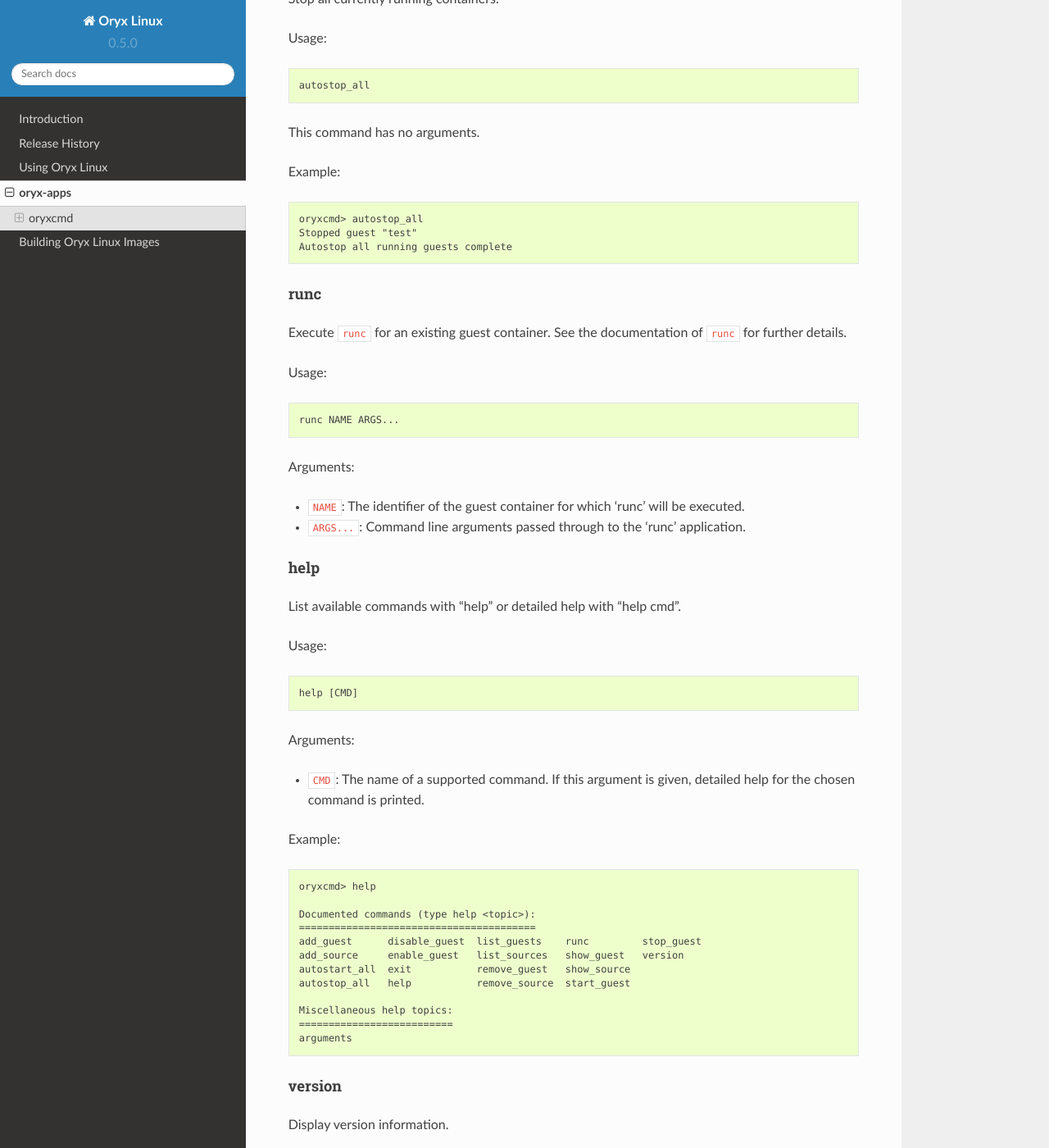
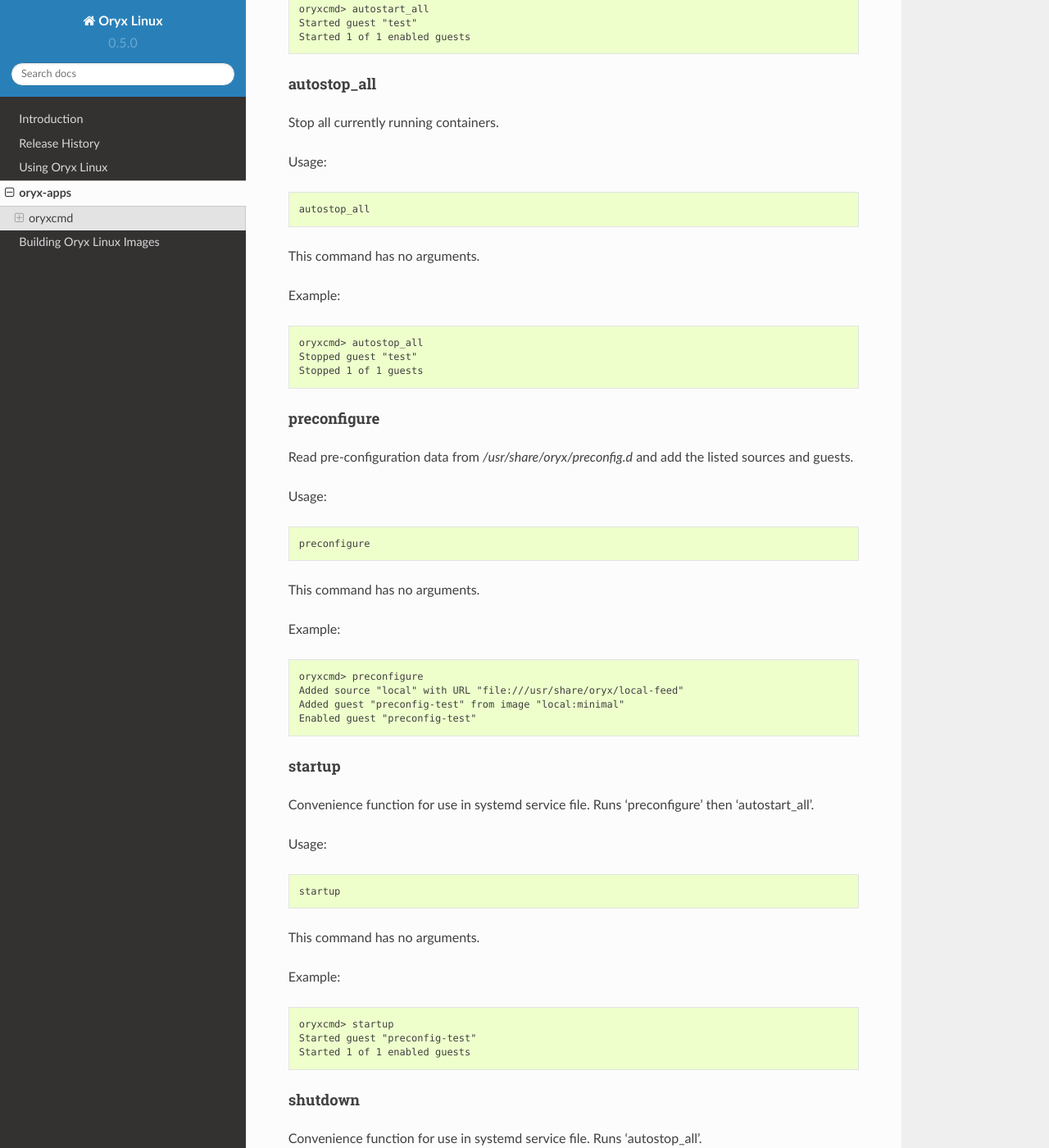
Before and after one commit to NetworkGradeLinux/mion, a Sphinx documentation site: the page built from docs/oryx-apps.rst, in a window 1280 px wide and 1400 px high, scrolled down 7580 px. Shown: the whole window at 82% size. Built offline with Sphinx 7.4.7 and the Read the Docs theme 2.0.0, drawn with Linux system fonts in a browser that asks for light colours; some of the changed text lies outside the part shown.

Commit message:
docs: Update oryxcmd reference
Signed-off-by: Paul Barker <pbarker@oryx-linux.org>

```diff
--- a/docs/oryx-apps.rst
+++ b/docs/oryx-apps.rst
@@ -220,21 +220,30 @@
     oryxcmd> show_guest test
     {
         "autostart_enabled": 0,
-	"image": {
-	    "APPLICATION_PROFILE": "minimal",
-            "COMMAND": "/bin/sh",
-	    "DISTRO": "oryx",
-	    "MACHINE": "raspberrypi3",
+	    "image": {
+	        "APPLICATION_PROFILE": "minimal",
+            "CAPABILITIES": [
+                "CAP_AUDIT_WRITE",
+                "CAP_KILL",
+                "CAP_NET_BIND_SERVICE",
+                "CAP_SYS_CHROOT",
+                "CAP_SETGID",
+                "CAP_SETUID"
+            ],
+            "COMMAND": "/sbin/start-sshd",
+	        "DISTRO": "oryx",
+	        "MACHINE": "raspberrypi3",
             "ROOTFS": "oryx-guest-minimal-raspberrypi3.tar.xz",
-	    "SYSTEM_PROFILE": "guest",
-	    "VERSION": "0.5.0"
-	},
-	"image_name": "minimal",
-	"path": "/var/lib/oryx-guests/test",
-	"source": {
-	    "url": "http://downloads.toganlabs.com/oryx/distro/0.5.0/raspberrypi3"
-	},
-	"source_name": "oryx"
+	        "SYSTEM_PROFILE": "guest",
+	        "SYSTEM_PROFILE_TYPE": "guest",
+	        "VERSION": "0.5.0"
+        },
+        "image_name": "minimal",
+        "path": "/var/lib/oryx-guests/test",
+        "source": {
+            "url": "http://downloads.toganlabs.com/oryx/distro/0.5.0/raspberrypi3"
+        },
+        "source_name": "oryx"
     }
 
 enable_guest
@@ -326,7 +335,7 @@
 
     oryxcmd> autostart_all
     Started guest "test"
-    Autostart all enabled guests complete
+    Started 1 of 1 enabled guests
 
 autostop_all
 ++++++++++++
@@ -343,7 +352,61 @@
 
     oryxcmd> autostop_all
     Stopped guest "test"
-    Autostop all running guests complete
+    Stopped 1 of 1 guests
+
+preconfigure
+++++++++++++
+
+Read pre-configuration data from `/usr/share/oryx/preconfig.d` and add the
+listed sources and guests.
+
+Usage::
+
+    preconfigure
+
+This command has no arguments.
+
+Example::
+
+    oryxcmd> preconfigure
+    Added source "local" with URL "file:///usr/share/oryx/local-feed"
+    Added guest "preconfig-test" from image "local:minimal"
+    Enabled guest "preconfig-test"
+
+startup
++++++++
+
+Convenience function for use in systemd service file. Runs 'preconfigure'
+then 'autostart_all'.
+
+Usage::
+
+    startup
+
+This command has no arguments.
+
+Example::
+
+    oryxcmd> startup
+    Started guest "preconfig-test"
+    Started 1 of 1 enabled guests
+
+shutdown
+++++++++
+
+Convenience function for use in systemd service file. Runs 'autostop_all'.
+
+Usage::
+
+    shutdown
+
+This command has no arguments.
+
+Example::
+
+    oryxcmd> shutdown
+    Stopped guest "preconfig-test"
+    Stopped 1 of 1 guests
 
 runc
 ++++
@@ -382,10 +445,10 @@
 
     Documented commands (type help <topic>):
     ========================================
-    add_guest      disable_guest  list_guests    runc         stop_guest
-    add_source     enable_guest   list_sources   show_guest   version
-    autostart_all  exit           remove_guest   show_source
-    autostop_all   help           remove_source  start_guest
+    add_guest      disable_guest  list_guests   remove_source  shutdown     version
+    add_source     enable_guest   list_sources  runc           start_guest
+    autostart_all  exit           preconfigure  show_guest     startup
+    autostop_all   help           remove_guest  show_source    stop_guest
 
     Miscellaneous help topics:
     ==========================
```
